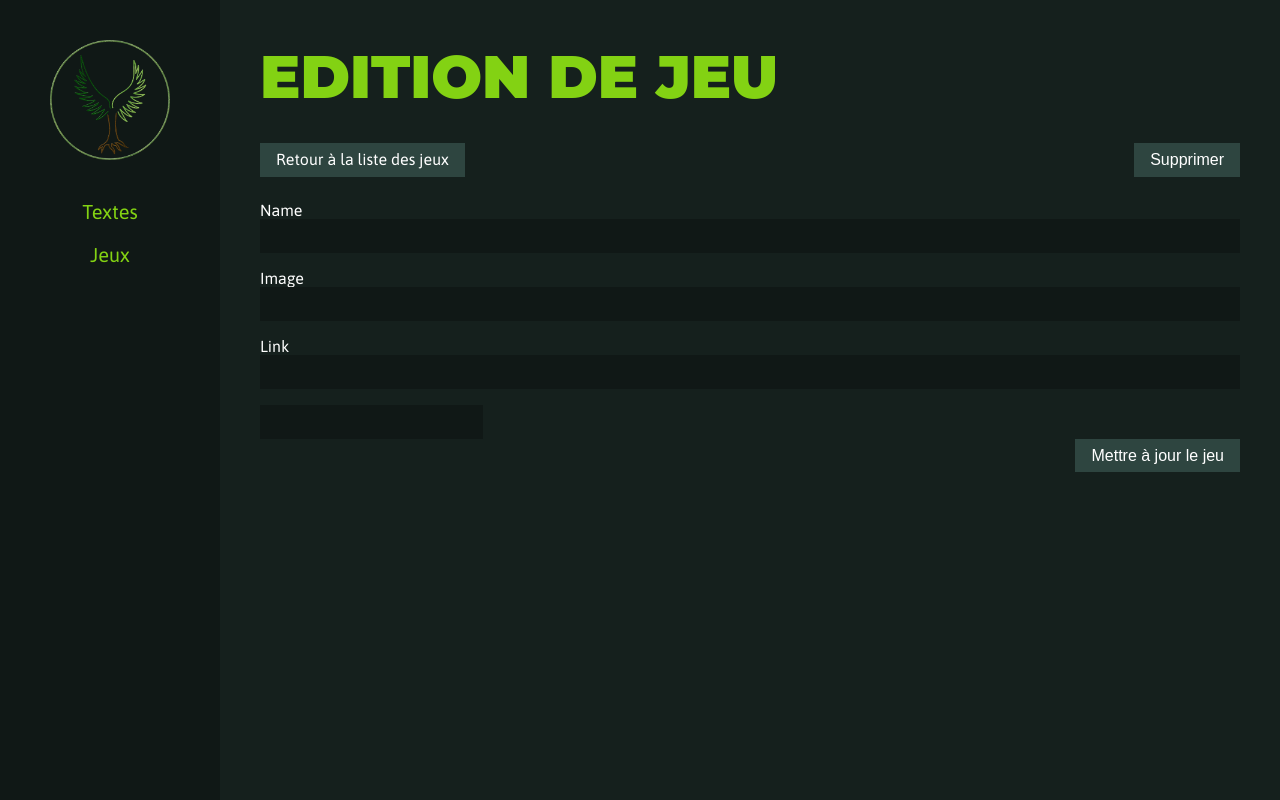
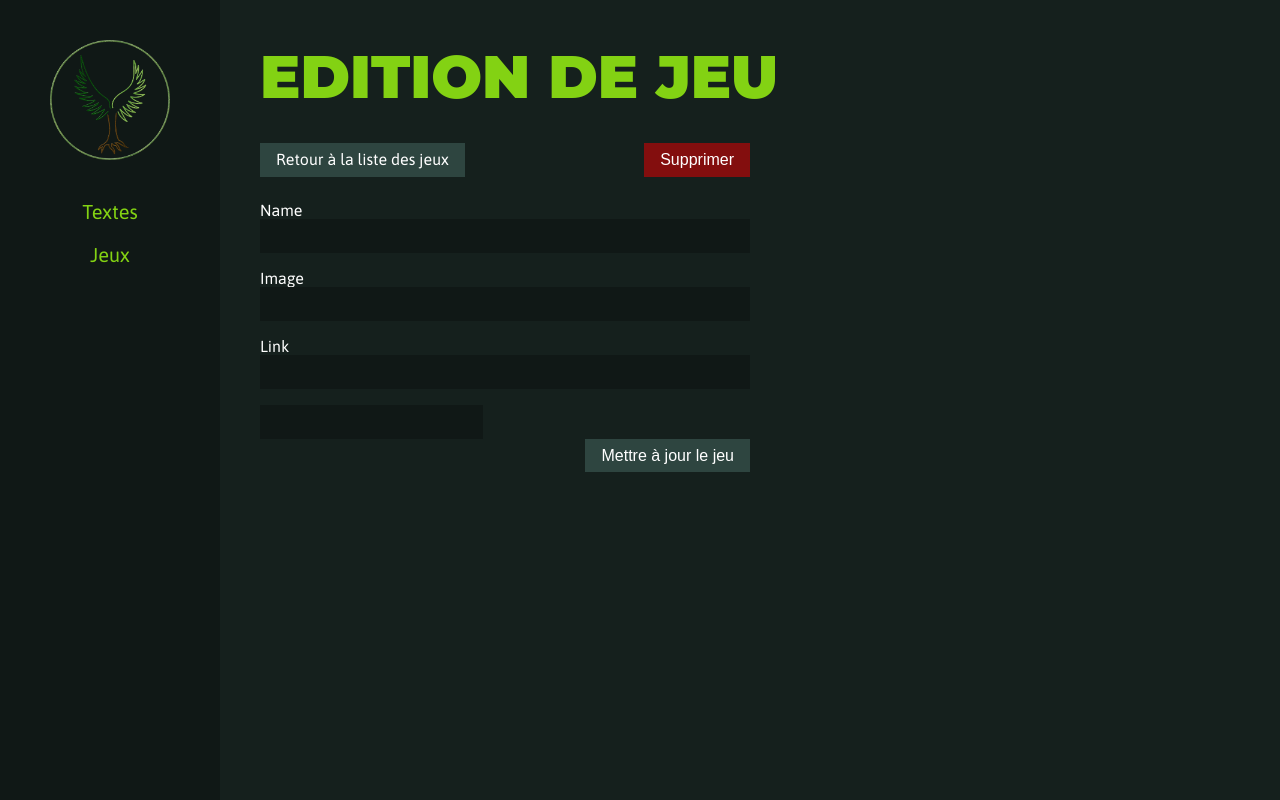
Before and after one commit to Yoann-Moreau/ethilvan, a Symfony app: template templates/admin_game/edit.html.twig in a window 1280 px wide. Run offline with Twig, Linux system fonts and the light colour scheme; the template is opened without the code that fills it, so the values that code supplies are empty; form fields are guessed from the names that the template uses; style sheets or scripts are compiled from the project's sources; some libraries are stand-ins or nearby versions.

Commit message:
Tweak style of CRUDs in admin

```diff
--- a/src/Form/SteamGameType.php
+++ b/src/Form/SteamGameType.php
@@ -19,7 +19,8 @@ class SteamGameType extends AbstractType {
 				->add('name', TextType::class, [
 						'label' => 'Nom du jeu Steam',
 						'attr'  => [
-								'class' => 'autocomplete',
+								'class'        => 'autocomplete col-100',
+								'autocomplete' => 'off',
 						],
 				])
 				->add('app_id', HiddenType::class, [
--- a/templates/admin_game/_delete_form.html.twig
+++ b/templates/admin_game/_delete_form.html.twig
@@ -1,5 +1,5 @@
 <form method="post" action="{{ path('app_game_delete', {'id': game.id}) }}"
       onsubmit="return confirm('Êtes-vous sûr(e) de vouloir supprimer ce jeu ?');">
 	<input type="hidden" name="_token" value="{{ csrf_token('delete' ~ game.id) }}">
-	<button class="btn">Supprimer</button>
+	<button class="btn delete">Supprimer</button>
 </form>
--- a/templates/admin_game/edit.html.twig
+++ b/templates/admin_game/edit.html.twig
@@ -5,6 +5,7 @@
 {% block body %}
 	<h1>Edition de jeu</h1>
 
+	<div class="col-50">
 		<div class="btns-container">
 			<div class="back">
 				<a class="btn" href="{{ path('app_game_index') }}">Retour à la liste des jeux</a>
@@ -38,5 +39,5 @@
 		</div>
 
 		{{ form_end(form, {render_rest: false}) }}
-
+	</div>
 {% endblock %}
--- a/templates/admin_game/new.html.twig
+++ b/templates/admin_game/new.html.twig
@@ -6,6 +6,7 @@
 
 	<h1>Ajouter un jeu</h1>
 
+	<div class="col-50">
 		<div class="btns-container">
 			<div class="back">
 				<a class="btn" href="{{ path('app_game_index') }}">Retour à la liste des jeux</a>
@@ -42,5 +43,5 @@
 		</div>
 
 		{{ form_end(form, {render_rest: false}) }}
-
+	</div>
 {% endblock %}
--- a/templates/admin_game/steam_new.html.twig
+++ b/templates/admin_game/steam_new.html.twig
@@ -10,6 +10,7 @@
 
 	<h1>Ajouter un jeu Steam</h1>
 
+	<div class="col-50">
 		<div class="btns-container">
 			<div class="back">
 				<a class="btn" href="{{ path('app_game_index') }}">Retour à la liste des jeux</a>
@@ -34,5 +35,5 @@
 		</div>
 
 		{{ form_end(form) }}
-
+	</div>
 {% endblock %}
--- a/templates/admin_text/_delete_form.html.twig
+++ b/templates/admin_text/_delete_form.html.twig
@@ -1,5 +1,5 @@
 <form method="post" action="{{ path('app_text_delete', {'id': text.id}) }}"
       onsubmit="return confirm('Êtes-vous sûr(e) de vouloir supprimer ce texte ?');">
 	<input type="hidden" name="_token" value="{{ csrf_token('delete' ~ text.id) }}">
-	<button class="btn">Supprimer</button>
+	<button class="btn delete">Supprimer</button>
 </form>
--- a/templates/admin_text/edit.html.twig
+++ b/templates/admin_text/edit.html.twig
@@ -5,6 +5,7 @@
 {% block body %}
 	<h1>Edition de texte</h1>
 
+	<div class="col-50">
 		<div class="btns-container">
 			<div class="back">
 				<a class="btn" href="{{ path('app_text_index') }}">Retour à la liste des textes</a>
@@ -43,4 +44,5 @@
 		</div>
 
 		{{ form_end(form, {render_rest: false}) }}
+	</div>
 {% endblock %}
--- a/templates/admin_text/new.html.twig
+++ b/templates/admin_text/new.html.twig
@@ -5,6 +5,7 @@
 {% block body %}
 	<h1>Nouveau texte</h1>
 
+	<div class="col-50">
 		<div class="btns-container">
 			<div class="back">
 				<a class="btn" href="{{ path('app_text_index') }}">Retour à la liste des textes</a>
@@ -40,4 +41,5 @@
 		</div>
 
 		{{ form_end(form, {render_rest: false}) }}
+	</div>
 {% endblock %}
```
Also changed, not shown: public/assets/less/include/global.less, public/assets/less/include/var.less. Lines whose indentation alone changed are shown as unchanged.
